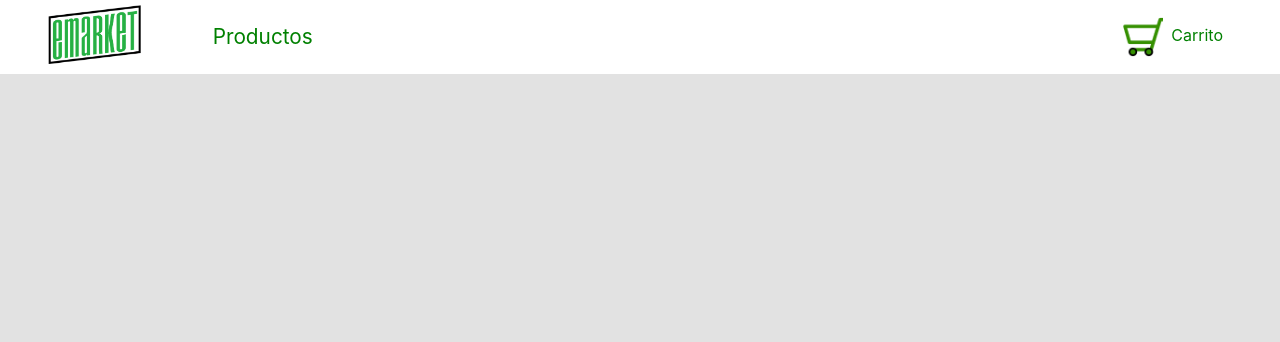
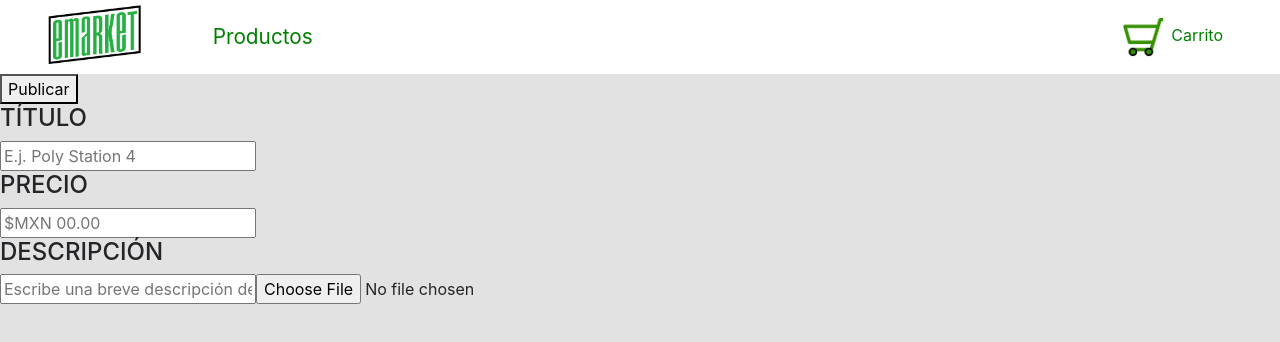
Before and after one commit to JohnOrt31/eMarketWeb, a React (Create React App) app: page /addProduct in a window 1280 px wide. Shown: the top 342 px of the page. Built offline with nearby package versions, Linux system fonts and the light colour scheme.

Commit message:
input de addAlumno agregado y correccion en el script de la base de datos

```diff
--- a/src/App.js
+++ b/src/App.js
@@ -7,6 +7,7 @@ import ProductList from './components/ProductList';
 import Details from './components/Details';
 import Cart from './components/Cart';
 import Default from './components/Default';
+import AddProduct from './components/addProduct';
 
 
 class App extends Component {
@@ -18,6 +19,7 @@ class App extends Component {
                     <Route exact path = "/" component = {ProductList}></Route>
                     <Route path = "/details" component = {Details}></Route>
                     <Route path = "/CART" component = {Cart}></Route>
+                    <Route path = "/addProduct" component = {AddProduct}></Route>
                     <Route ccomponent = {Default}></Route>
                 </Switch>
             </React.Fragment>
--- /dev/null
+++ b/src/components/addProduct.js
@@ -0,0 +1,29 @@
+import React, { Component } from 'react';
+import {Link} from 'react-router-dom';
+import Product from './Product';
+import Title from './Title';
+import Navbar from './Navbar';
+import {ProductConsumer} from '../context';
+
+export default class AddProduct extends Component {
+    render() {
+        return(
+            <div className="addProducto">
+
+            <form action='/addProduct'  enctype="multipart/form-data" method="POST">
+            <button type="submit" value="Submit">Publicar</button>
+
+            <h4>TÍTULO</h4>
+            <input type="text" name="titulo" className="text" placeholder="E.j. Poly Station 4"></input>
+            <h4 type="text">PRECIO</h4>
+            <input type="text" name="precio" className="text" placeholder="$MXN 00.00"></input>
+            <h4 type="text">DESCRIPCIÓN</h4>
+            <input type="text" name="descripcion" className="text" placeholder="Escribe una breve descripción del producto."></input>
+            <input type="file" name="imagen" accept="image/*" className="text"></input>
+
+            </form>
+            </div>
+
+        )
+    }
+}
--- a/src/components/router.js
+++ b/src/components/router.js
@@ -16,6 +16,7 @@ export default class Router extends Component {
             <Switch>
               <Route exact path="/" component={Home} />
               <Route exact path="/carrito" component={Carrito}/>
+
               <Route component={Error} />
             </Switch>
           </BrowserRouter>
```
Also changed, not shown: 1 other file (tests, documents, lock files or other folders).
